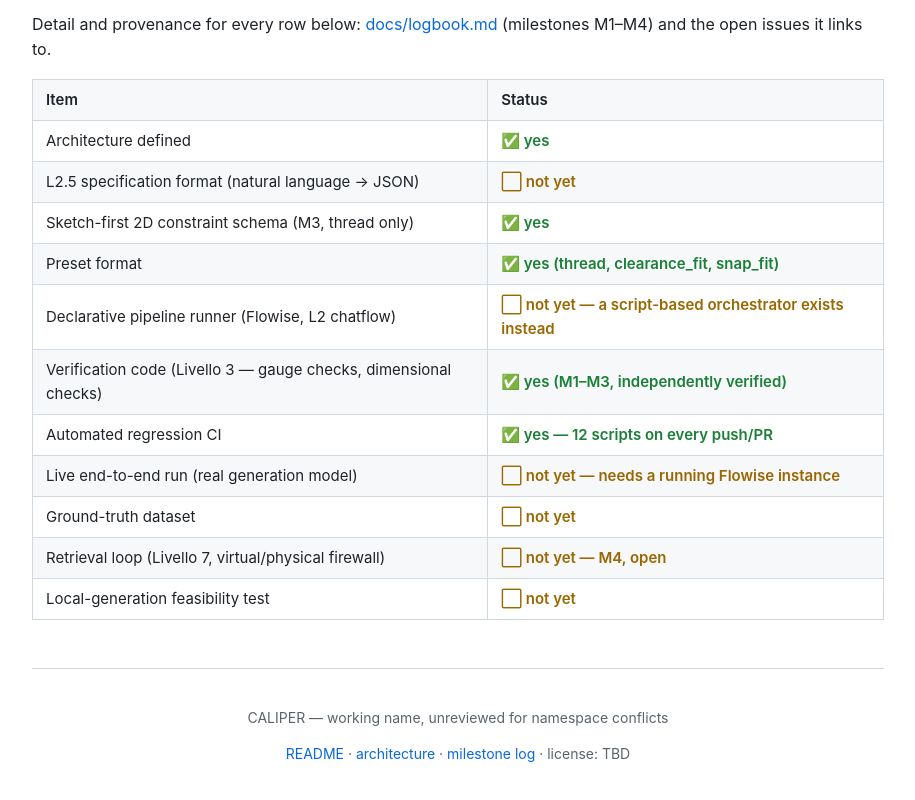
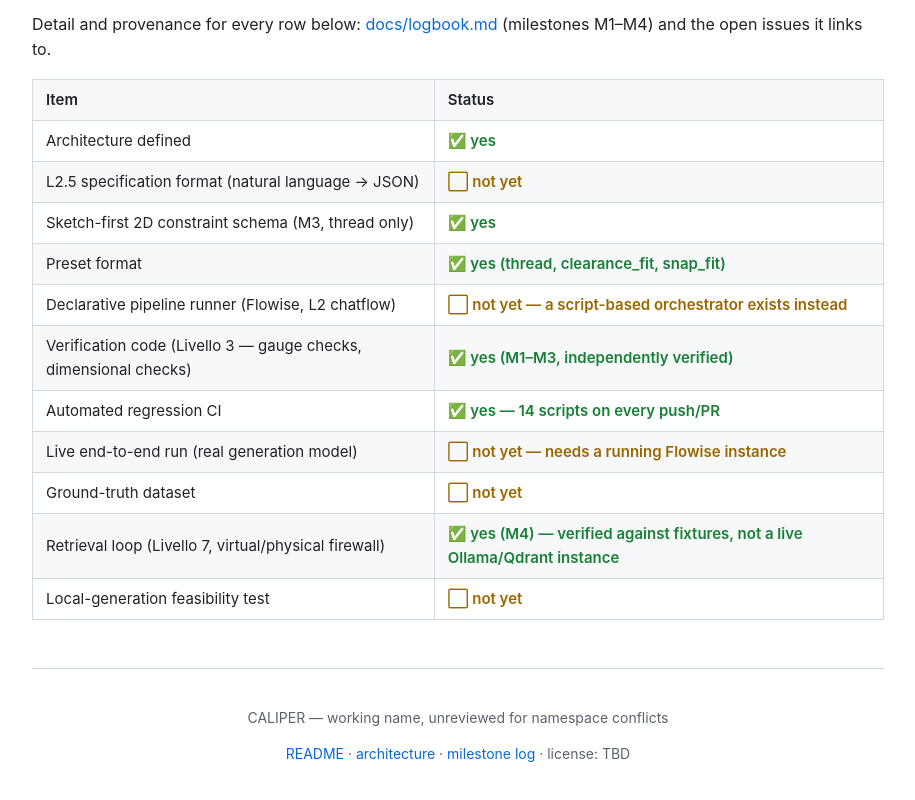
Before and after one commit to danielesalpietro/caliper-cad, a plain HTML site: page index.html in a window 1280 px wide. Shown: the part 3123-3923 px from the top of the page, without its empty margins (182-1097 px from the left). Drawn offline with Linux system fonts and the light colour scheme.

Commit message:
docs(M4, supervisione): sincronizza README.md e index.html allo stato M4
Il branch M4 era stato creato prima del merge della PR #13
(allineamento README/index.html post-M1-M3): diffato contro develop
sembrava revertire quel lavoro, ma era solo staleness del branch (merge
di develop qui sopra senza conflitti, zero modifiche nette lato M4 su
questi due file). M4 stesso non aveva mai aggiornato la sezione Status
di README.md ne' la tabella di index.html per il proprio lavoro, come
richiesto da docs/handoff_m4.md e dalla regola di processo in
docs/logbook.md ("Processo di handoff e CI").

Aggiornato qui, da supervisore: status banner, sezione 7, riga
stream-agent (due collezioni Qdrant, source esplicito) in README.md;
tabella di stato e badge script CI (12 -> 14) in index.html.

```diff
--- a/index.html
+++ b/index.html
@@ -347,10 +347,10 @@
         <tr><td>Preset format</td><td class="status-ok">✅ yes (thread, clearance_fit, snap_fit)</td></tr>
         <tr><td>Declarative pipeline runner (Flowise, L2 chatflow)</td><td class="status-pending">⬜ not yet — a script-based orchestrator exists instead</td></tr>
         <tr><td>Verification code (Livello 3 — gauge checks, dimensional checks)</td><td class="status-ok">✅ yes (M1–M3, independently verified)</td></tr>
-        <tr><td>Automated regression CI</td><td class="status-ok">✅ yes — 12 scripts on every push/PR</td></tr>
+        <tr><td>Automated regression CI</td><td class="status-ok">✅ yes — 14 scripts on every push/PR</td></tr>
         <tr><td>Live end-to-end run (real generation model)</td><td class="status-pending">⬜ not yet — needs a running Flowise instance</td></tr>
         <tr><td>Ground-truth dataset</td><td class="status-pending">⬜ not yet</td></tr>
-        <tr><td>Retrieval loop (Livello 7, virtual/physical firewall)</td><td class="status-pending">⬜ not yet — M4, open</td></tr>
+        <tr><td>Retrieval loop (Livello 7, virtual/physical firewall)</td><td class="status-ok">✅ yes (M4) — verified against fixtures, not a live Ollama/Qdrant instance</td></tr>
         <tr><td>Local-generation feasibility test</td><td class="status-pending">⬜ not yet</td></tr>
       </tbody>
     </table>
```
Also changed, not shown: 1 other file.
